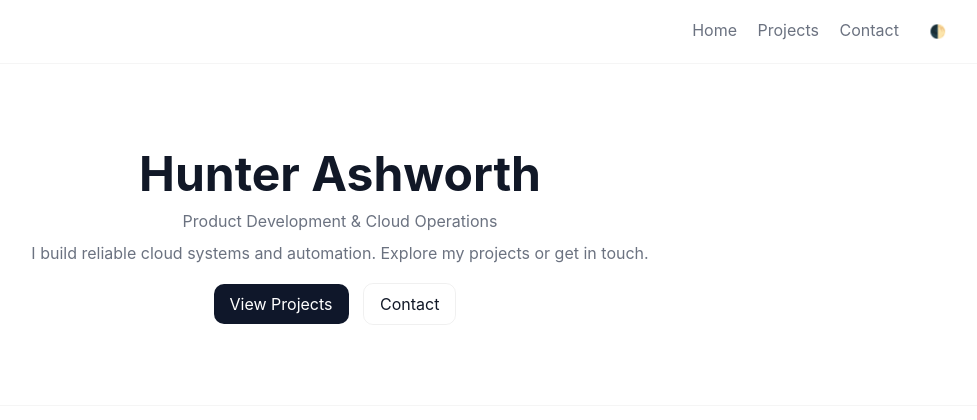
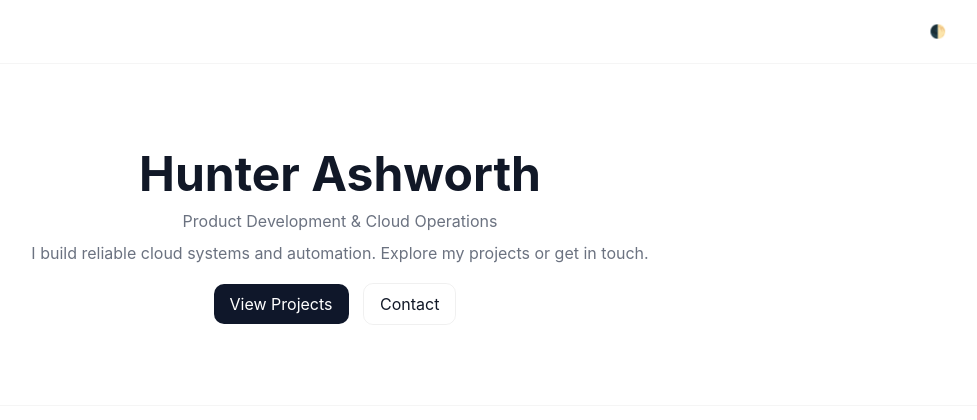
Before and after one commit to hwashworth/personal_site, a Flask app: page / in a window 1280 px wide. Shown: the top 420 px of the page, without its empty margins (300-1277 px from the left). Run offline with Flask 3, Linux system fonts and the light colour scheme.

Commit message:
updating top right nav

```diff
--- a/templates/base.html
+++ b/templates/base.html
@@ -11,9 +11,6 @@
       <a class="brand" href="/"></a>
     </div>
     <div class="nav-right">
-      <a href="/">Home</a>
-      <a href="/projects">Projects</a>
-      <a href="/contact">Contact</a>
       <button id="theme-toggle" aria-label="Toggle theme">🌓</button>
     </div>
   </nav>
```
